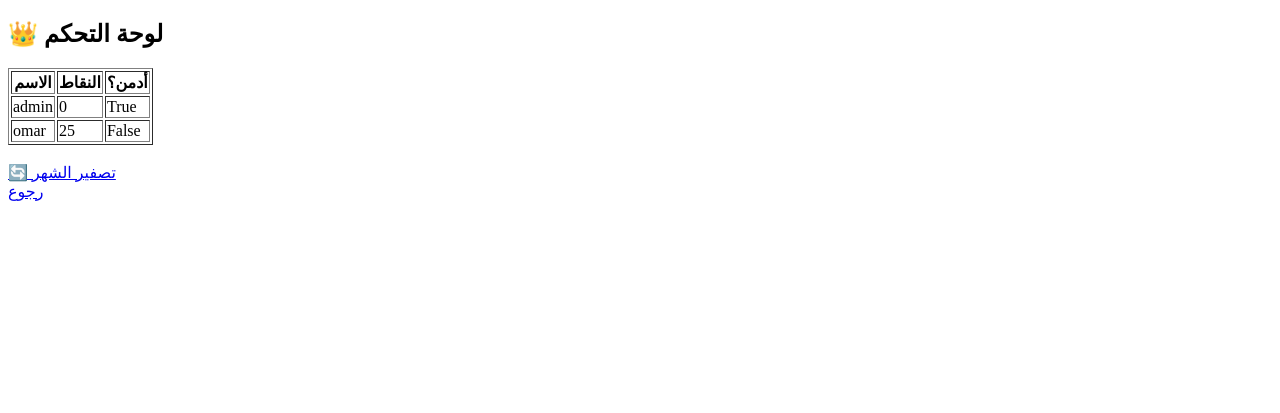
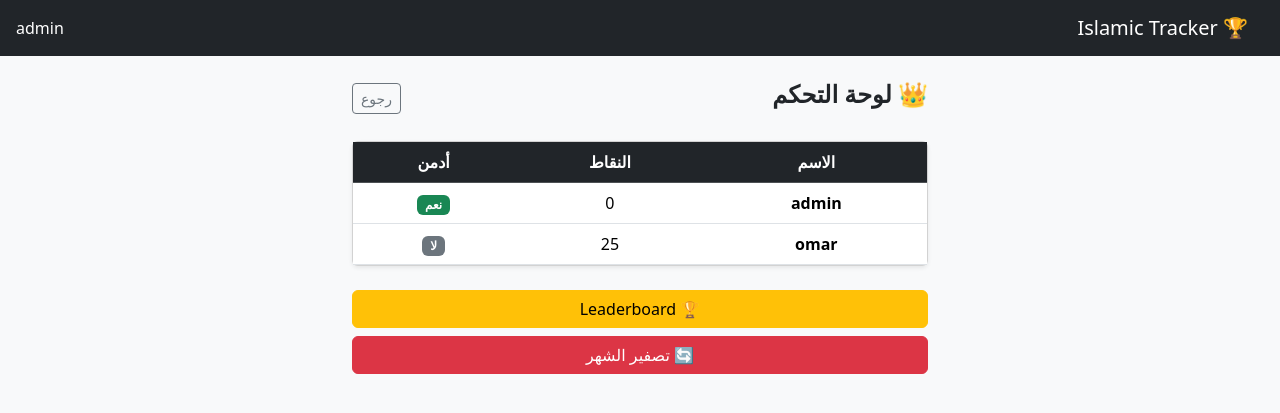
Before and after one commit to omarkanbora/islamic-tracker, a Flask app: page /admin in a window 1280 px wide. Shown: the top 413 px of the page. Run offline with Flask 3, Linux system fonts and the light colour scheme; a user stored in the database is signed in.

Commit message:
improve admin dashboard UI

```diff
--- a/templates/admin.html
+++ b/templates/admin.html
@@ -1,32 +1,57 @@
-<!DOCTYPE html>
-<html>
-<head>
-    <title>Admin</title>
-</head>
-<body>
+{% extends "base.html" %}
+{% block content %}
 
-<h2>👑 لوحة التحكم</h2>
+<div class="container mt-4" style="max-width: 600px;">
 
-<table border="1">
+    <!-- Header -->
+    <div class="d-flex justify-content-between align-items-center mb-4">
+        <h4 class="fw-bold">👑 لوحة التحكم</h4>
+        <a href="{{ url_for('dashboard') }}" class="btn btn-sm btn-outline-secondary">
+            رجوع
+        </a>
+    </div>
+
+    <!-- Users Table -->
+    <div class="card shadow-sm">
+        <div class="card-body p-0">
+            <table class="table table-hover text-center mb-0">
+                <thead class="table-dark">
                     <tr>
                         <th>الاسم</th>
                         <th>النقاط</th>
-    <th>أدمن؟</th>
+                        <th>أدمن</th>
                     </tr>
-
+                </thead>
+                <tbody>
                     {% for user in users %}
                     <tr>
-    <td>{{ user.username }}</td>
+                        <td class="fw-semibold">{{ user.username }}</td>
                         <td>{{ user.total_points }}</td>
-    <td>{{ user.is_admin }}</td>
+                        <td>
+                            {% if user.is_admin %}
+                                <span class="badge bg-success">نعم</span>
+                            {% else %}
+                                <span class="badge bg-secondary">لا</span>
+                            {% endif %}
+                        </td>
                     </tr>
                     {% endfor %}
+                </tbody>
+            </table>
+        </div>
+    </div>
 
-</table>
+    <!-- Actions -->
+    <div class="mt-4 d-grid gap-2">
+        <a href="{{ url_for('admin_leaderboard') }}" class="btn btn-warning">
+            🏆 Leaderboard
+        </a>
 
-<br>
-<a href="/admin/reset">🔄 تصفير الشهر</a><br>
-<a href="/dashboard">رجوع</a>
+        <a href="{{ url_for('reset') }}" class="btn btn-danger">
+            🔄 تصفير الشهر
+        </a>
+    </div>
 
-</body>
-</html>
+</div>
+
+{% endblock %}
```
Also changed, not shown: static/css/style.css (+10 -0 lines). Lines whose indentation alone changed are shown as unchanged.
